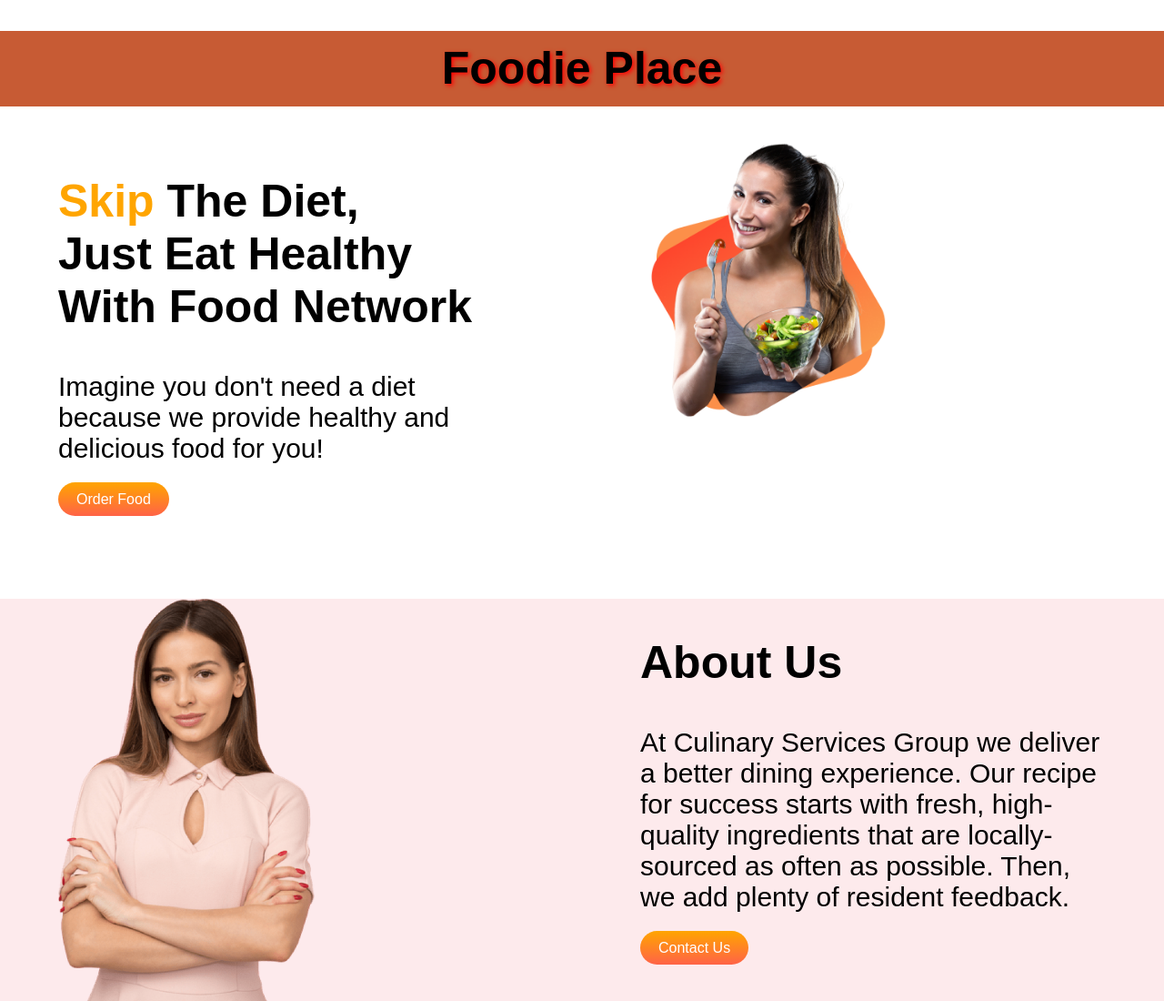
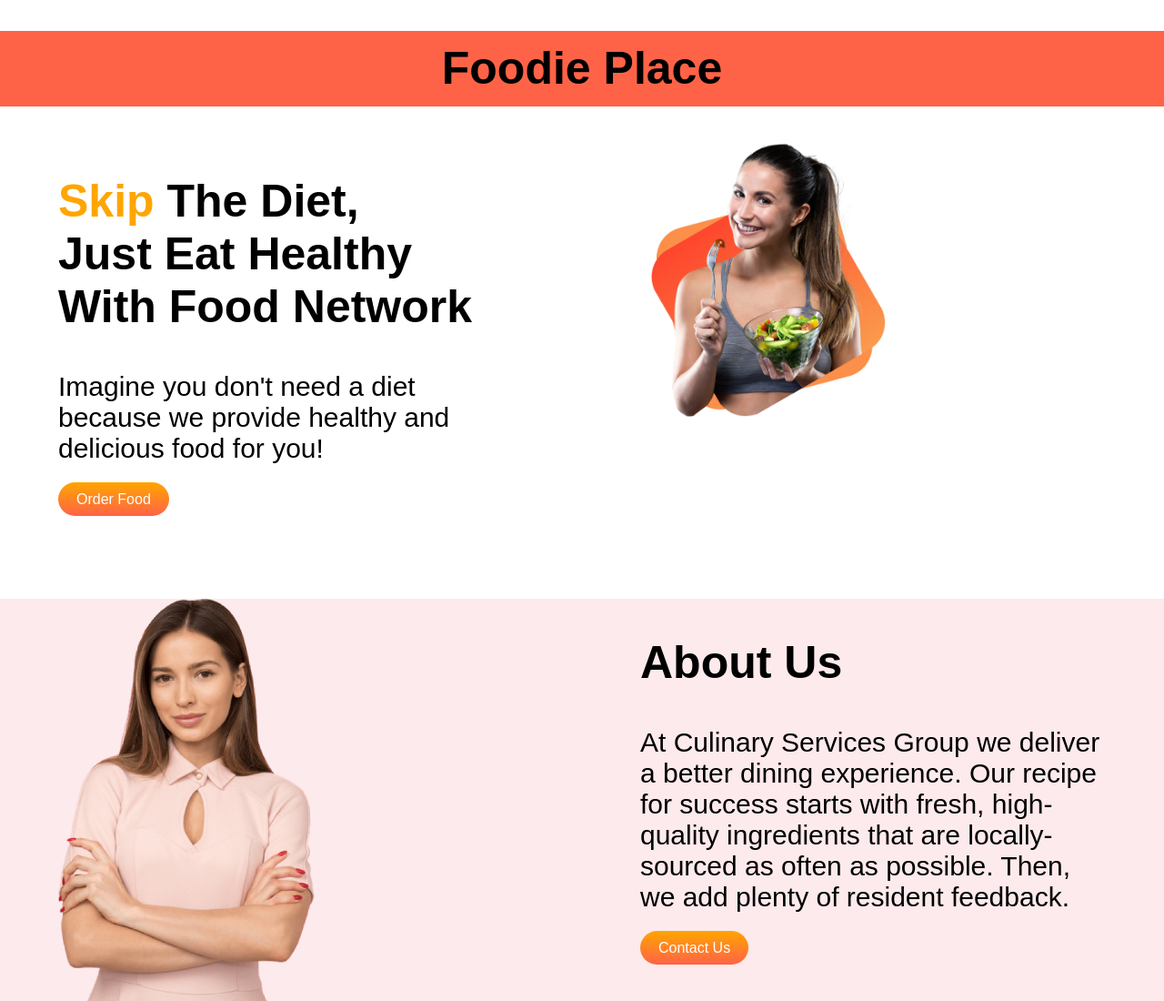
Before and after one commit to mdtofazzalislam/assingment-1, a plain HTML site: page index.html in a window 1280 px wide. Shown: the top 1100 px of the page at 91% size. Drawn offline with Linux system fonts and the light colour scheme.

Commit message:
commit done

```diff
--- a/style.css
+++ b/style.css
@@ -1,11 +1,11 @@
 #name {
     text-align: center;
-    background-color: rgba(190, 64, 18, 0.856);
+    background-color: tomato;
     width: 100%;
     height: 20%;
     padding-top: 1%;
     padding-bottom: 1%;
-    text-shadow: 2px 2px 5px red;
+
 }
 
 
```
